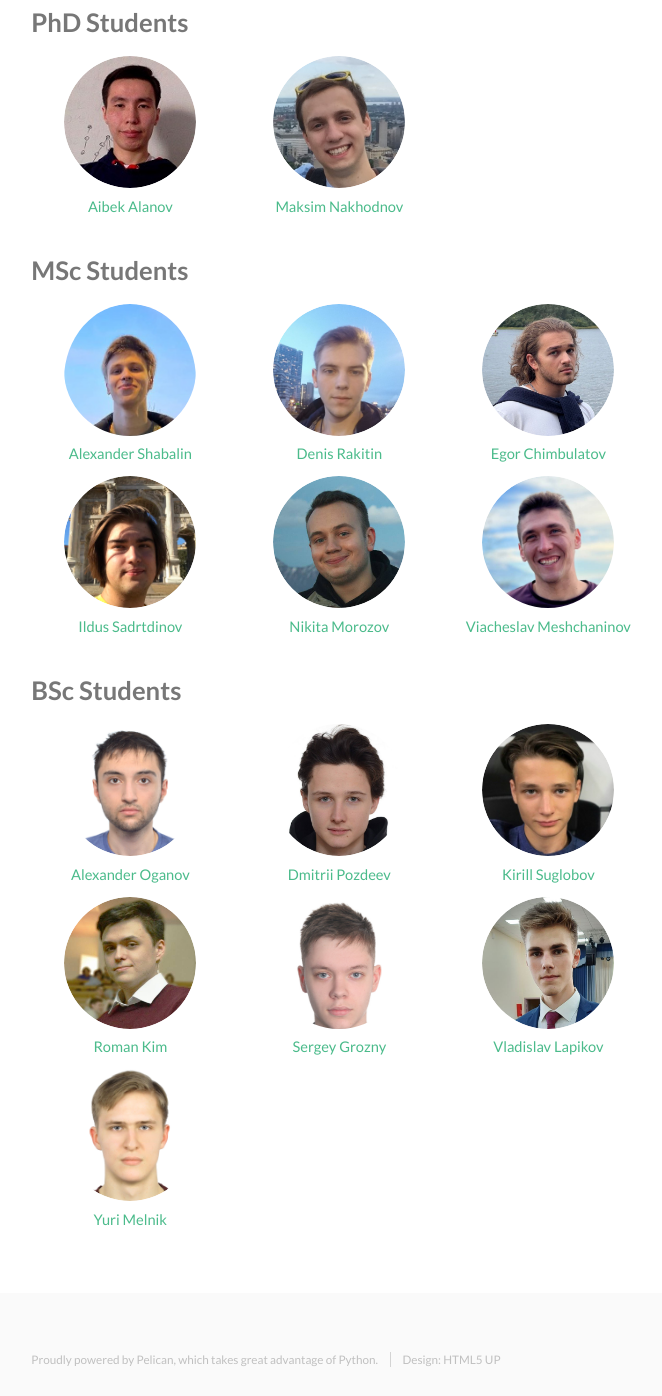
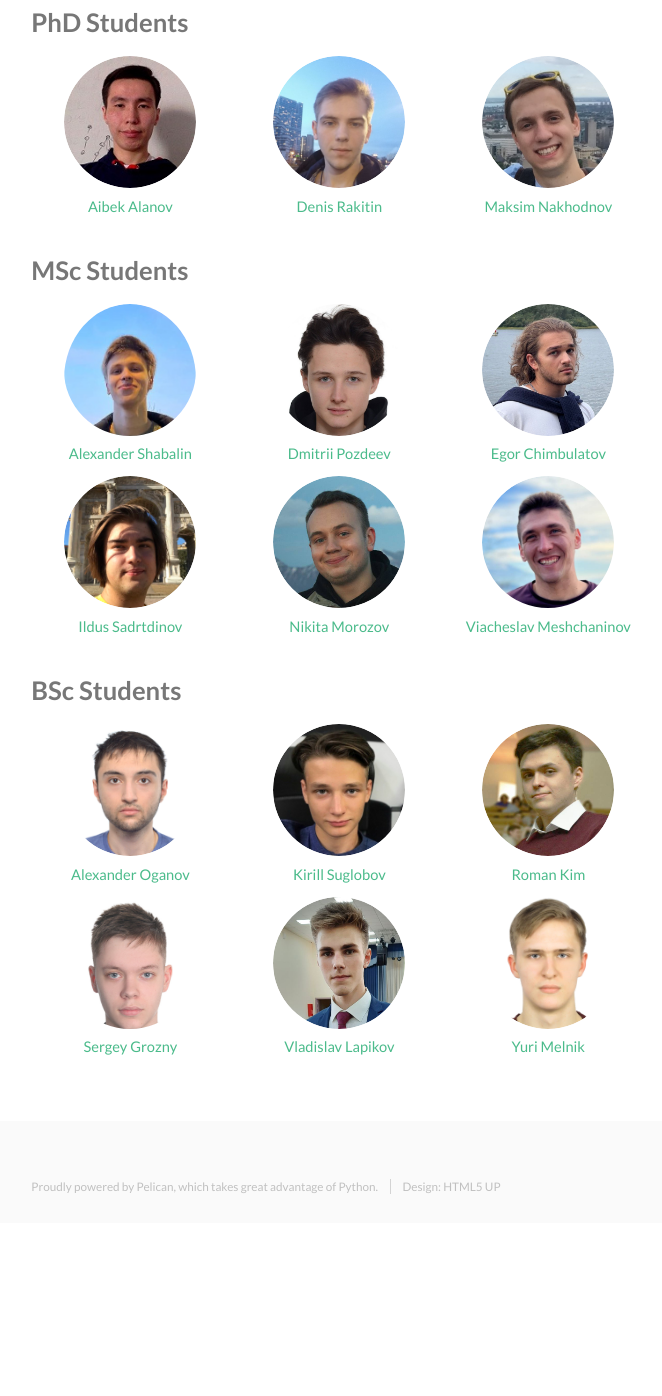
Before and after one commit to bayesgroup/dev.bayesgroup.org, a plain HTML site: page teams/deep-bayes/index.html in a window 1280 px wide. Shown: the part 843-2239 px from the top of the page, without its empty margins (154-816 px from the left). After the commit the page ends 2066 px from the top, so only its background shows below. Drawn offline with Linux system fonts and the light colour scheme.

Commit message:
Changes: denis-rakitin.md modified dmitrii-pozdeev.md modified
- from src@bca48d637e6b8ae3687b5295017728de26fa60be

```diff
--- a/teams/deep-bayes/index.html
+++ b/teams/deep-bayes/index.html
@@ -104,6 +104,10 @@
                             <span class="title"><a href="/people/aibek-alanov/">Aibek Alanov</a></span>
                         </div>
                         <div class="4u">
+                            <span class="image avatar"><img src="/photos/rakitin.jpg" alt="" /></span>
+                            <span class="title"><a href="/people/denis-rakitin/">Denis Rakitin</a></span>
+                        </div>
+                        <div class="4u">
                             <span class="image avatar"><img src="/photos/nakhodnov.jpg" alt="" /></span>
                             <span class="title"><a href="/people/maksim-nakhodnov/">Maksim Nakhodnov</a></span>
                         </div>
@@ -117,8 +121,8 @@
                             <span class="title"><a href="/people/alexander-shabalin/">Alexander Shabalin</a></span>
                         </div>
                         <div class="4u">
-                            <span class="image avatar"><img src="/photos/rakitin.jpg" alt="" /></span>
-                            <span class="title"><a href="/people/denis-rakitin/">Denis Rakitin</a></span>
+                            <span class="image avatar"><img src="/photos/pozdeev.jpg" alt="" /></span>
+                            <span class="title"><a href="/people/dmitrii-pozdeev/">Dmitrii Pozdeev</a></span>
                         </div>
                         <div class="4u">
                             <span class="image avatar"><img src="/photos/chimbulatov.jpg" alt="" /></span>
@@ -148,19 +152,15 @@
                             <span class="title"><a href="/people/alexander-oganov/">Alexander Oganov</a></span>
                         </div>
                         <div class="4u">
-                            <span class="image avatar"><img src="/photos/pozdeev.jpg" alt="" /></span>
-                            <span class="title"><a href="/people/dmitrii-pozdeev/">Dmitrii Pozdeev</a></span>
-                        </div>
-                        <div class="4u">
                             <span class="image avatar"><img src="/photos/suglobov.jpg" alt="" /></span>
                             <span class="title"><a href="/people/kirill-suglobov/">Kirill Suglobov</a></span>
                         </div>
-                </div>
-                <div class="row 50% uniform">
                         <div class="4u">
                             <span class="image avatar"><img src="/photos/roman-kim.jpg" alt="" /></span>
                             <span class="title"><a href="/people/roman-kim/">Roman Kim</a></span>
                         </div>
+                </div>
+                <div class="row 50% uniform">
                         <div class="4u">
                             <span class="image avatar"><img src="/photos/grozny.jpg" alt="" /></span>
                             <span class="title"><a href="/people/sergey-grozny/">Sergey Grozny</a></span>
@@ -169,8 +169,6 @@
                             <span class="image avatar"><img src="/photos/vlapikov.jpg" alt="" /></span>
                             <span class="title"><a href="/people/vladislav-lapikov/">Vladislav Lapikov</a></span>
                         </div>
-                </div>
-                <div class="row 50% uniform">
                         <div class="4u">
                             <span class="image avatar"><img src="/photos/melnik.jpg" alt="" /></span>
                             <span class="title"><a href="/people/yuri-melnik/">Yuri Melnik</a></span>
```
Also changed, not shown: teams/optimization/index.html (+1 -1 lines).
